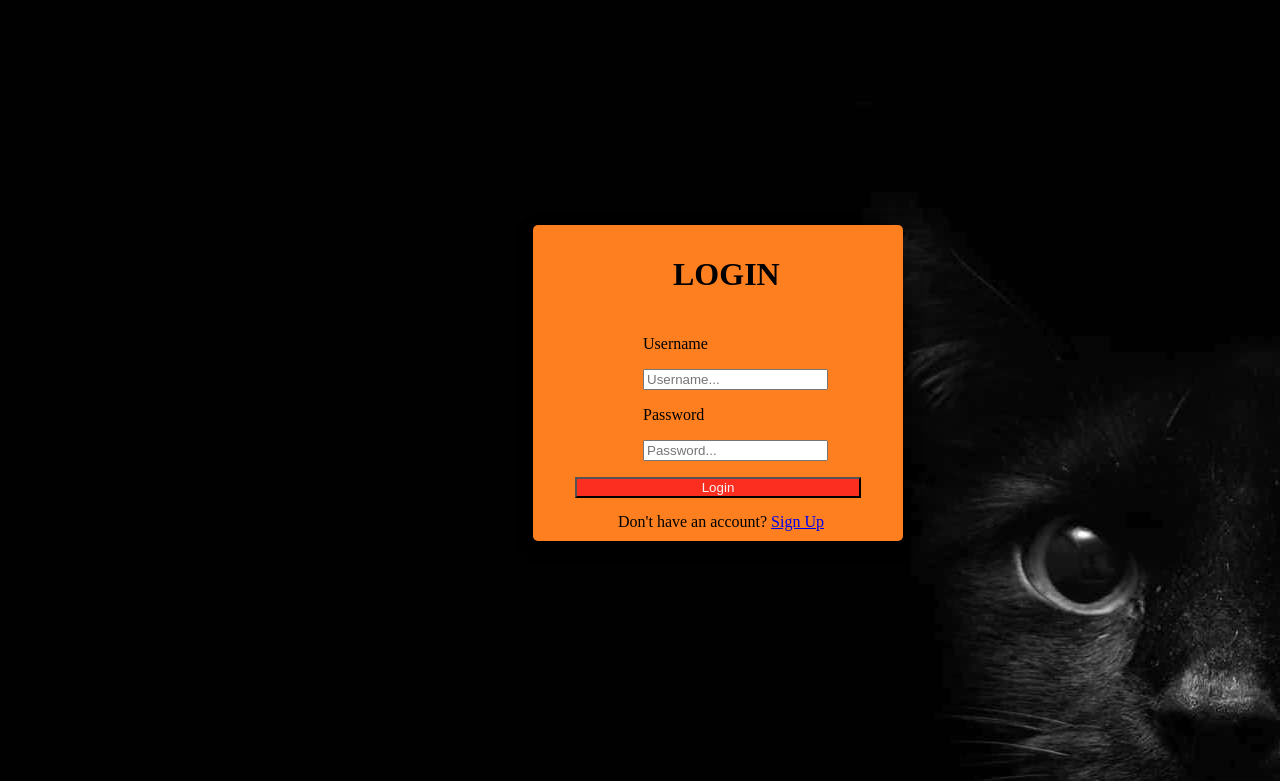
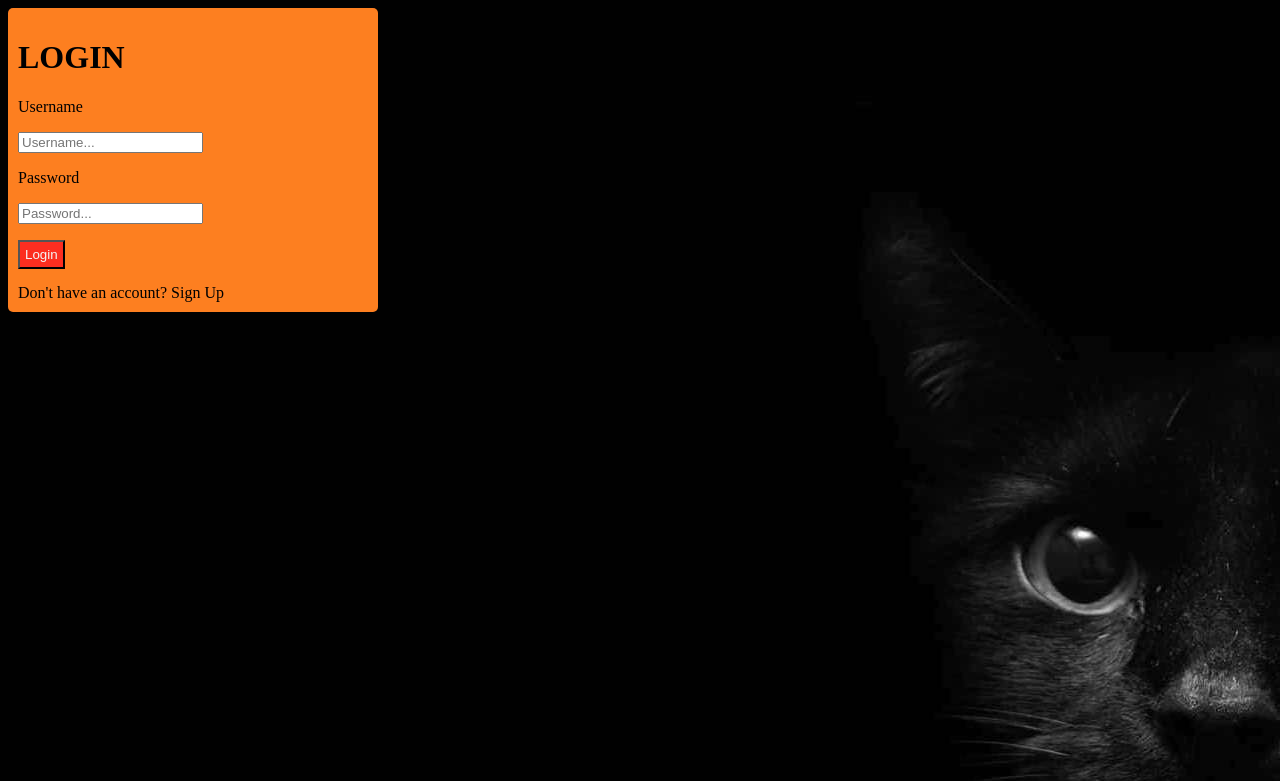
Before and after one commit to RJay-Pickering/Missing-Cats-of-America, a Django app: page /login/ in a window 1280 px wide. Shown: the top 781 px of the page. Run offline with Django 3.2, Linux system fonts and the light colour scheme.

Commit message:
Started on this project again after a year or so to fix the styling

```diff
--- a/app/static/styles.css
+++ b/app/static/styles.css
@@ -1,26 +1,9 @@
+/* 10 spaces in between each category of css */
 body {
   padding: 0;
   height: 100%;
   background-image: url("5553379.png");
   background-color: black;
-}
-.user_card_login {
-  width: 350px;
-  margin-top: 225px;
-  margin-left: 525px;
-  margin-bottom: auto;
-  background: #fd7f20;
-  position: relative;
-  display: flex;
-  justify-content: center;
-  flex-direction: column;
-  padding: 10px;
-  box-shadow: 0 4px 8px 0 rgba(0, 0, 0, 0.2), 0 6px 20px 0 rgba(0, 0, 0, 0.19);
-  -webkit-box-shadow: 0 4px 8px 0 rgba(0, 0, 0, 0.2),
-    0 6px 20px 0 rgba(0, 0, 0, 0.19);
-  -moz-box-shadow: 0 4px 8px 0 rgba(0, 0, 0, 0.2),
-    0 6px 20px 0 rgba(0, 0, 0, 0.19);
-  border-radius: 5px;
 }
 
 .user_card_register {
@@ -61,27 +44,8 @@ body {
   border-radius: 5px;
 }
 
-.form_container {
-  margin-top: 20px;
-  align-content: center;
-  flex-direction: column;
-  justify-content: center;
-}
-
 .form-title {
   color: #fff;
-}
-.login_btn {
-  width: 100%;
-  background: #fc2e20;
-  color: whitesmoke;
-}
-.login_btn:focus {
-  box-shadow: none;
-  outline: 0px;
-}
-.login_container {
-  padding: 0 2rem;
 }
 
 .create_container {
@@ -89,29 +53,15 @@ body {
   padding-bottom: 10px;
 }
 
-.input-group {
-  border: 0;
-  border-radius: 0.25rem 0 0 0.25rem;
-  margin-left: 100px;
-}
 .input_user,
 .input_pass:focus {
   box-shadow: none;
   outline: 0px;
 }
 
-.login_to_register {
-  margin-left: 75px;
-  margin-top: 15px;
-}
-
 .register_to_login {
   margin-left: 75px;
   margin-top: 15px;
-}
-
-.title-login {
-  margin-left: 130px;
 }
 
 .title-register {
@@ -178,3 +128,77 @@ body {
 .header-missing {
   color: whitesmoke;
 }
+
+
+
+
+
+
+
+
+
+
+/* Login screen */
+.user_card_login {
+  width: 350px;
+  background: #fd7f20;
+  /* display: flex;
+  flex-direction: column;
+  justify-content: center; */
+  padding: 10px;
+  /* box-shadow: 0 4px 8px 0 rgba(0, 0, 0, 0.2), 0 6px 20px 0 rgba(0, 0, 0, 0.19);
+  -webkit-box-shadow: 0 4px 8px 0 rgba(0, 0, 0, 0.2),
+    0 6px 20px 0 rgba(0, 0, 0, 0.19);
+  -moz-box-shadow: 0 4px 8px 0 rgba(0, 0, 0, 0.2),
+    0 6px 20px 0 rgba(0, 0, 0, 0.19); */
+  border-radius: 5px;
+}
+
+/* .title-login {
+  margin-left: 130px;
+} */
+
+.form_container {
+  align-content: center;
+  flex-direction: column;
+  justify-content: center;
+}
+
+.input-group {
+  border: 0;
+  border-radius: 0.25rem 0 0 0.25rem;
+}
+
+/* .login_container {
+  width: 10vh;
+} */
+
+.login_btn {
+  padding: 5px;
+  background: #fc2e20;
+  color: whitesmoke;
+}
+
+.login_btn:focus {
+  box-shadow: none;
+  outline: 0px;
+}
+
+.login_btn:hover {
+  cursor: pointer;
+}
+
+.login_to_register {
+  margin-top: 15px;
+}
+
+.login_to_register a {
+  text-decoration: none;
+  color: black;
+  transition: 0.5s;
+}
+
+.login_to_register a:hover {
+  color: #fc2e20;
+}
+/* End of Login screen */
--- a/config/settings.py
+++ b/config/settings.py
@@ -25,7 +25,10 @@ SECRET_KEY = 'django-insecure-p)upwx5igo6)g5=$uv@8@o&lgb#czdgt6$5zqn3!miky^p!kvr
 # SECURITY WARNING: don't run with debug turned on in production!
 DEBUG = True
 
-ALLOWED_HOSTS = []
+ALLOWED_HOSTS = [
+    '127.0.0.1',
+    'localhost'
+]
 
 
 # Application definition
```
Also changed, not shown: db.sqlite3, 1 other file.
